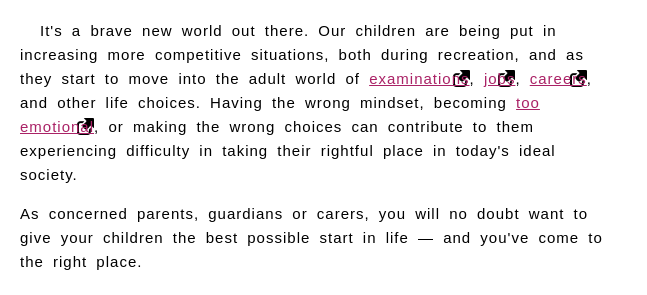
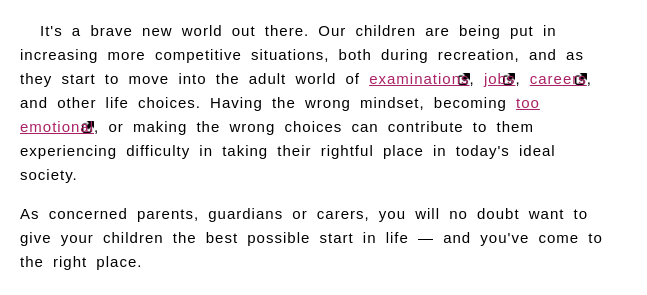
Before and after one commit to Shreyas-13-ops/community-school-homepage, a plain HTML site: page index.html in a window 1280 px wide. Shown: the part 269-564 px from the top of the page, 0-647 px from the left. Drawn offline with nearby package versions, Linux system fonts and the light colour scheme.

Commit message:
styles: update link icon

```diff
--- a/styles.css
+++ b/styles.css
@@ -87,8 +87,8 @@ h2 + p {
 /* Links styling */
 section a[href*="https://"] {
    background-image: url(assets/external-link-icon.png);
-   background-position: 100% 0%;
-   background-size: contain;
+   background-position: right center;
+   background-size: 12px;
    background-repeat: no-repeat;
 }
 section a:link, aside a:link {
```
